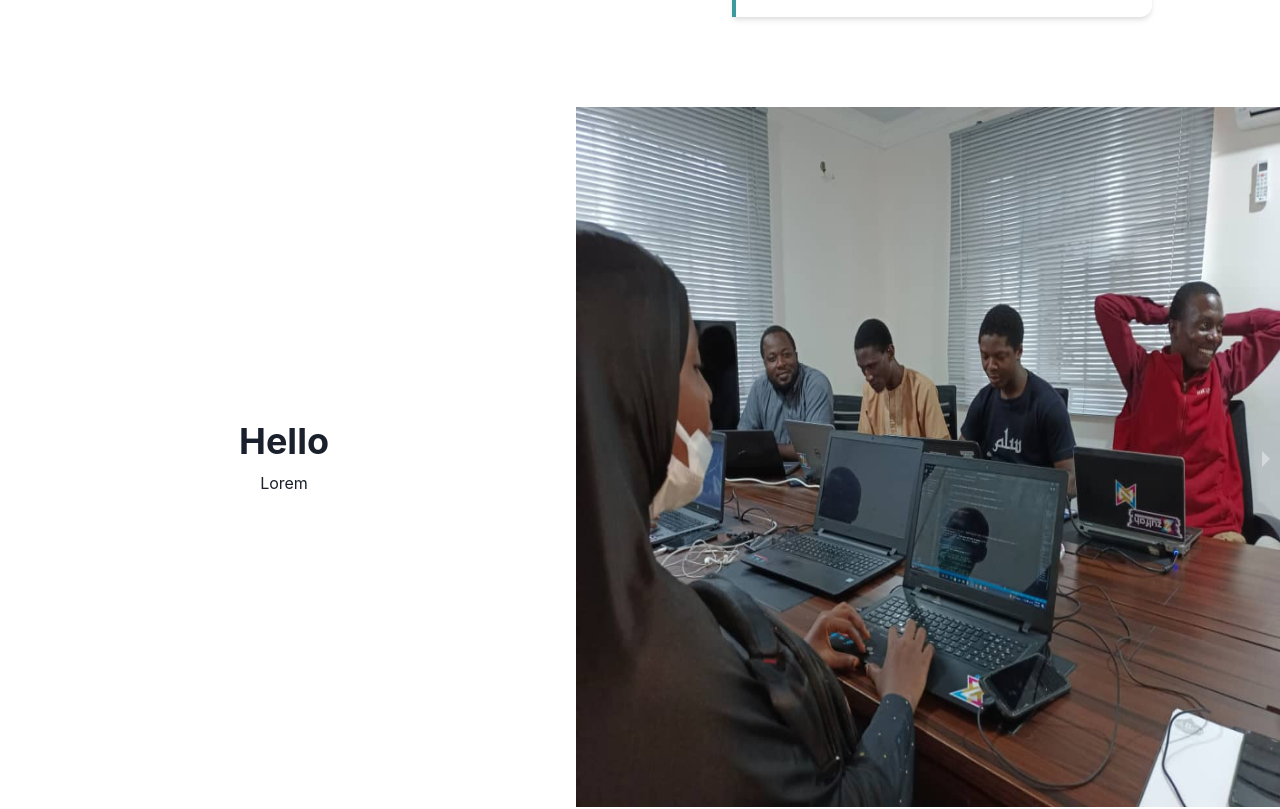
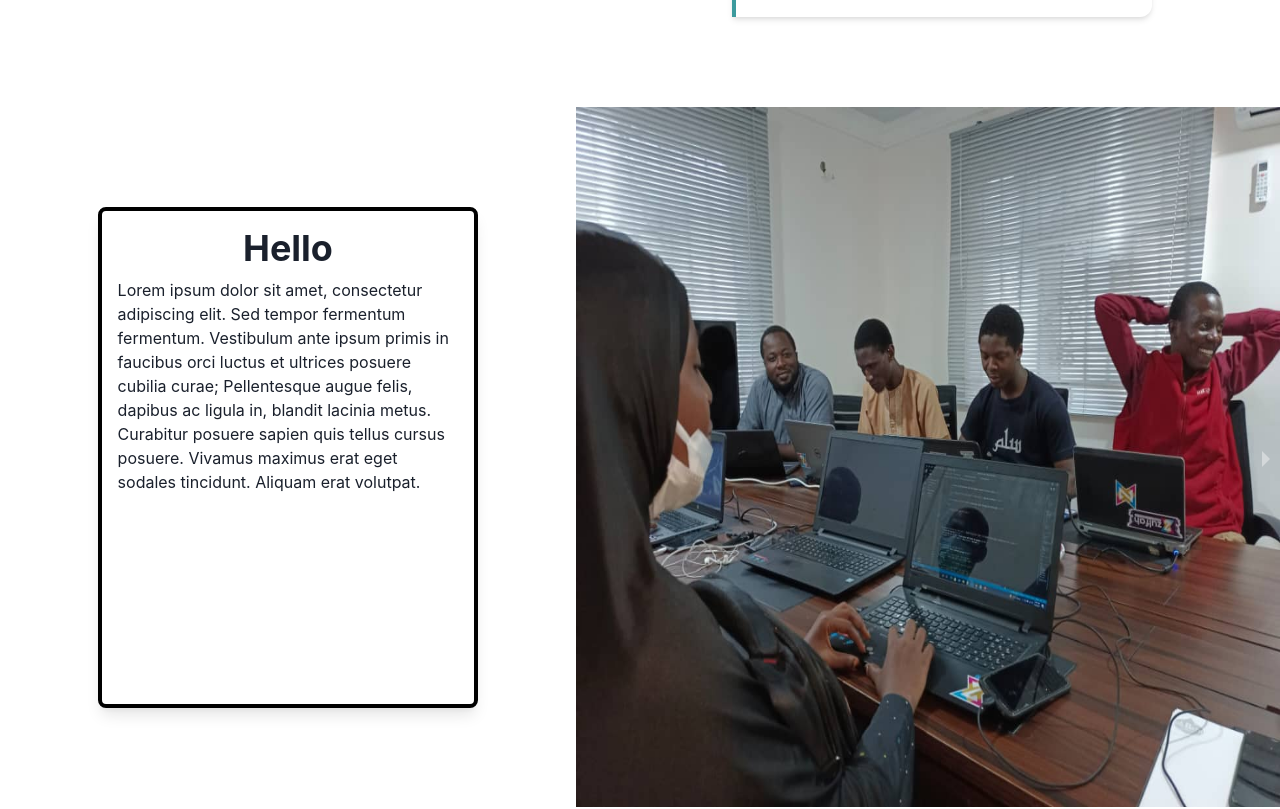
Before and after one commit to AdedejiAdelanwa/zulfah-academy, a React (Create React App) app: page /About in a window 1280 px wide. Shown: the part 1824-2633 px from the top of the page. Built offline with nearby package versions, Linux system fonts and the light colour scheme; a web font is replaced by a local one.

Commit message:
fix: Edit carousel

```diff
--- a/src/components/EventsCarousel.js
+++ b/src/components/EventsCarousel.js
@@ -1,5 +1,5 @@
 import React from "react";
-import { Heading, HStack, Text, VStack } from "@chakra-ui/react";
+import { Flex, Heading, HStack, Stack, Text, VStack } from "@chakra-ui/react";
 import "react-responsive-carousel/lib/styles/carousel.min.css";
 import { Carousel } from "react-responsive-carousel";
 import FireChat from "../assets/firechat-withYellow.jpeg";
@@ -22,39 +22,138 @@ export default function EventsCarousel() {
         autoPlay
         interval={5000}
       >
-        <HStack h={{ base: "350px", lg: "700px" }}>
-          <VStack w={"45%"}>
+        <Flex
+          direction={{ base: "column", lg: "row" }}
+          justifyContent={"center"}
+          alignItems={"center"}
+          h={{ base: "auto", lg: "700px" }}
+        >
+          <Stack
+            p={{ base: 0, lg: 4 }}
+            w={"45%"}
+            h={{ base: "100%", lg: "80%" }}
+            alignItems={"center"}
+            justifyContent={"center"}
+          >
+            <VStack
+              w={{ base: "100%", lg: "70%" }}
+              h={{ base: "100%", lg: "95%" }}
+              display={{ base: "none", lg: "flex" }}
+              bg={"#fff"}
+              boxShadow={"lg"}
+              borderColor={"black"}
+              borderWidth={{ base: 0, lg: "4px" }}
+              borderStyle={"solid"}
+              borderRadius={{ base: 0, lg: 8 }}
+              textAlign="left"
+              p={4}
+            >
               <Heading>Hello</Heading>
-            <Text>Lorem</Text>
+              <Text>
+                Lorem ipsum dolor sit amet, consectetur adipiscing elit. Sed
+                tempor fermentum fermentum. Vestibulum ante ipsum primis in
+                faucibus orci luctus et ultrices posuere cubilia curae;
+                Pellentesque augue felis, dapibus ac ligula in, blandit lacinia
+                metus. Curabitur posuere sapien quis tellus cursus posuere.
+                Vivamus maximus erat eget sodales tincidunt. Aliquam erat
+                volutpat.
+              </Text>
             </VStack>
+          </Stack>
           <img
             src={FireChat}
             style={{ display: "block", width: "55%", height: "100%" }}
             alt="hello"
           />
-        </HStack>
-        <HStack h={{ base: "350px", lg: "700px" }}>
-          <VStack w={"45%"}>
+        </Flex>
+        <Flex
+          direction={{ base: "column", lg: "row" }}
+          justifyContent={"center"}
+          alignItems={"center"}
+          h={{ base: "auto", lg: "700px" }}
+        >
+          <Stack
+            p={{ base: 0, lg: 4 }}
+            w={"45%"}
+            h={{ base: "100%", lg: "80%" }}
+            alignItems={"center"}
+            justifyContent={"center"}
+          >
+            <VStack
+              w={{ base: "100%", lg: "70%" }}
+              h={{ base: "100%", lg: "95%" }}
+              display={{ base: "none", lg: "flex" }}
+              bg={"#fff"}
+              boxShadow={"lg"}
+              borderColor={"black"}
+              borderWidth={{ base: 0, lg: "4px" }}
+              borderStyle={"solid"}
+              borderRadius={{ base: 0, lg: 8 }}
+              textAlign="left"
+              p={4}
+            >
               <Heading>Hello</Heading>
-            <Text>Lorem</Text>
+              <Text>
+                Lorem ipsum dolor sit amet, consectetur adipiscing elit. Sed
+                tempor fermentum fermentum. Vestibulum ante ipsum primis in
+                faucibus orci luctus et ultrices posuere cubilia curae;
+                Pellentesque augue felis, dapibus ac ligula in, blandit lacinia
+                metus. Curabitur posuere sapien quis tellus cursus posuere.
+                Vivamus maximus erat eget sodales tincidunt. Aliquam erat
+                volutpat.
+              </Text>
             </VStack>
+          </Stack>
           <img
             src={HandsOn}
             style={{ display: "block", width: "55%", height: "100%" }}
             alt="hello"
           />
-        </HStack>
-        <HStack h={{ base: "350px", lg: "700px" }}>
-          <VStack w={"45%"}>
+        </Flex>
+        <Flex
+          direction={{ base: "column", lg: "row" }}
+          justifyContent={"center"}
+          alignItems={"center"}
+          h={{ base: "auto", lg: "700px" }}
+        >
+          <Stack
+            p={{ base: 0, lg: 4 }}
+            w={"45%"}
+            h={{ base: "100%", lg: "80%" }}
+            alignItems={"center"}
+            justifyContent={"center"}
+          >
+            <VStack
+              w={{ base: "100%", lg: "70%" }}
+              h={{ base: "100%", lg: "95%" }}
+              display={{ base: "none", lg: "flex" }}
+              bg={"#fff"}
+              boxShadow={"lg"}
+              borderColor={"black"}
+              borderWidth={{ base: 0, lg: "4px" }}
+              borderStyle={"solid"}
+              borderRadius={{ base: 0, lg: 8 }}
+              textAlign="left"
+              p={4}
+            >
               <Heading>Hello</Heading>
-            <Text>Lorem</Text>
+              <Text>
+                Lorem ipsum dolor sit amet, consectetur adipiscing elit. Sed
+                tempor fermentum fermentum. Vestibulum ante ipsum primis in
+                faucibus orci luctus et ultrices posuere cubilia curae;
+                Pellentesque augue felis, dapibus ac ligula in, blandit lacinia
+                metus. Curabitur posuere sapien quis tellus cursus posuere.
+                Vivamus maximus erat eget sodales tincidunt. Aliquam erat
+                volutpat.
+              </Text>
             </VStack>
+          </Stack>
           <img
             src={WithGuest}
             style={{ display: "block", width: "55%", height: "100%" }}
             alt="hello"
           />
-        </HStack>
+        </Flex>
       </Carousel>
     </HStack>
   );
```
Lines whose indentation alone changed are shown as unchanged.
